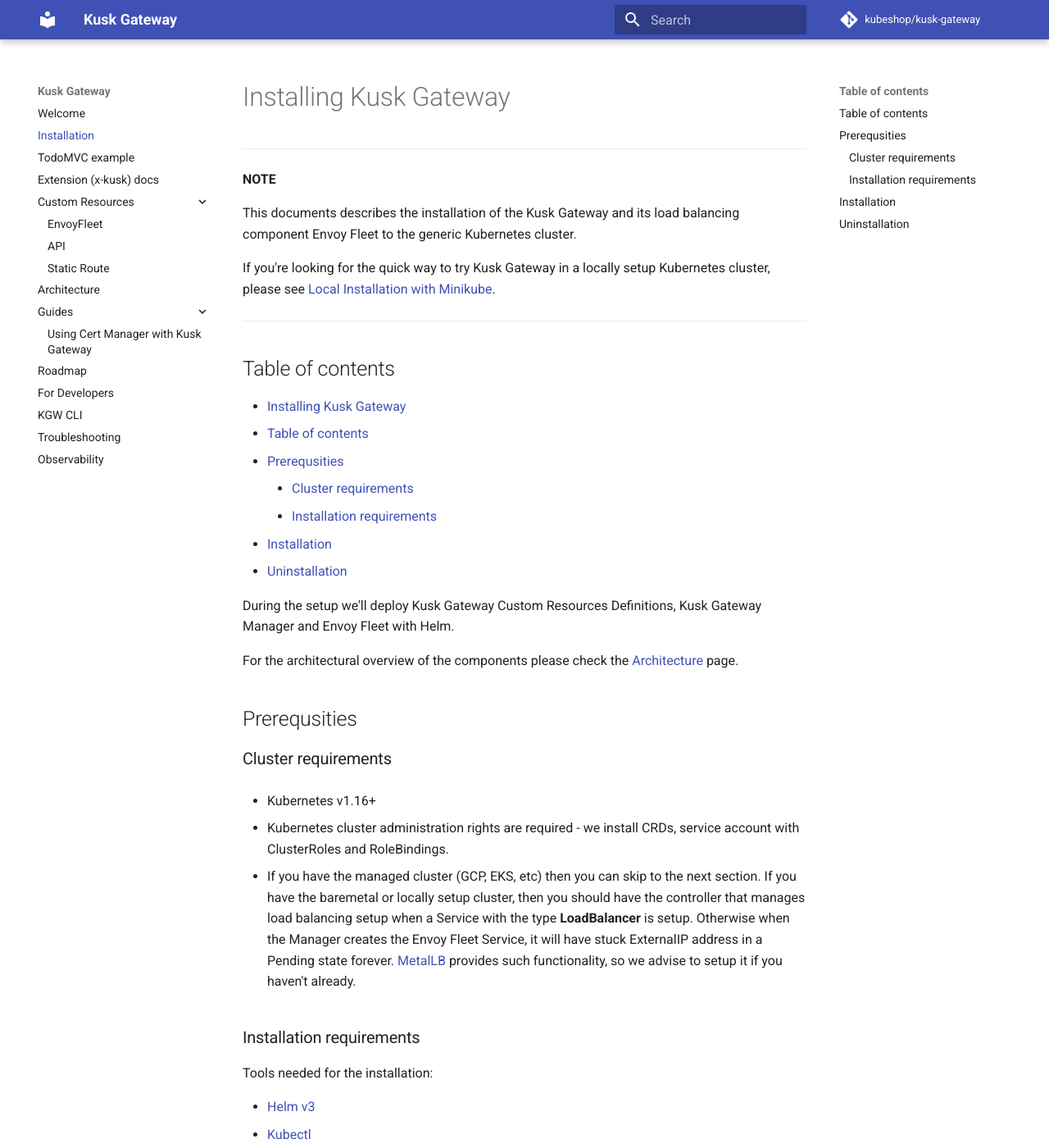
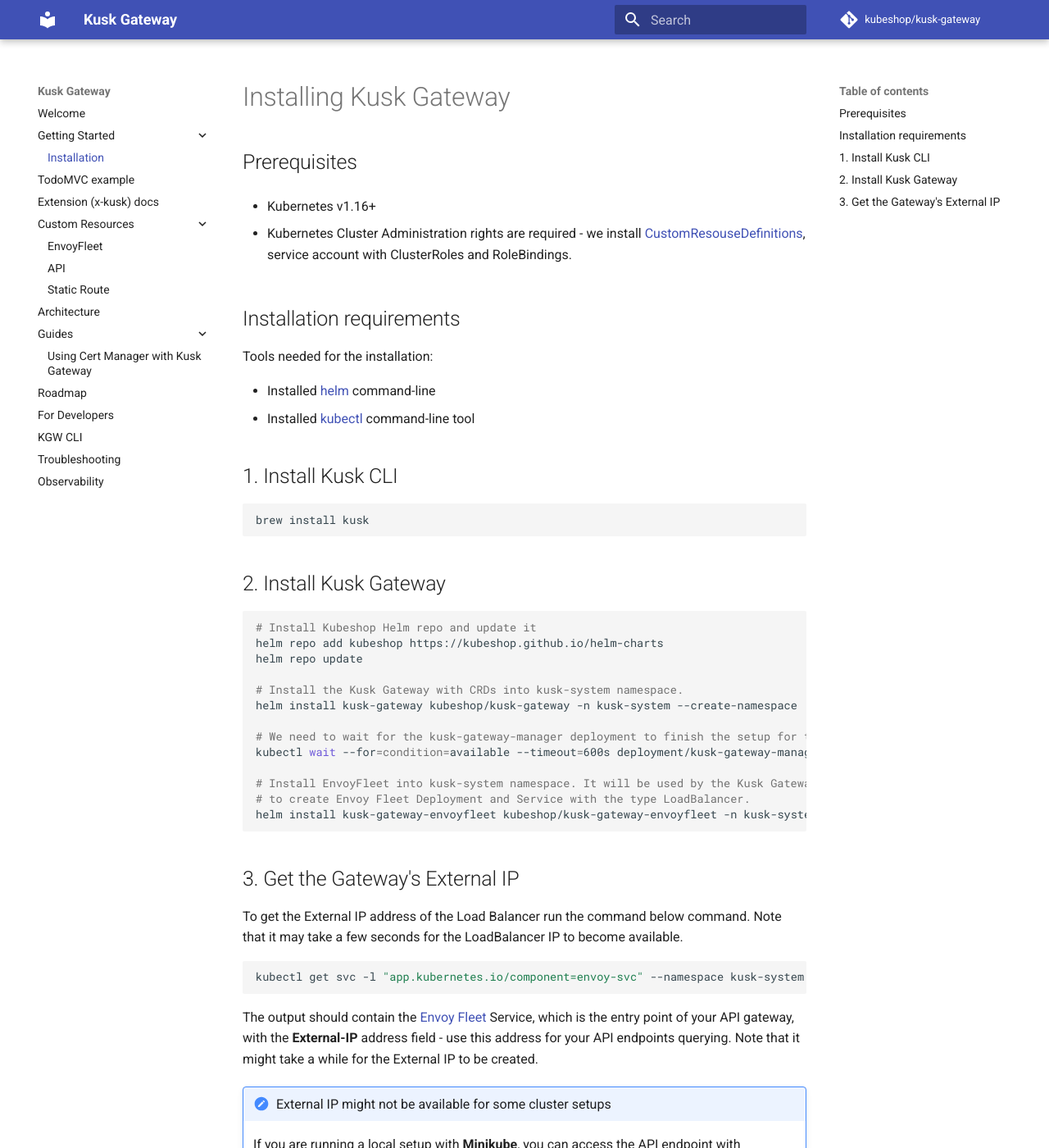
Before and after one commit to kubeshop/kusk-gateway, an MkDocs documentation site: the page built from docs/installation.md, in a window 1280 px wide and 1400 px high. Shown: the whole window at 82% size. Built offline with MkDocs 1.6.1 and Material for MkDocs 9.7.7, drawn with Linux system fonts in a browser that asks for light colours; comment, search, counter and statistics services are not loaded; some of the changed text lies outside the part shown.

Commit message:
Re-write installation guide (#285)

````diff
--- a/docs/installation.md
+++ b/docs/installation.md
@@ -1,57 +1,25 @@
 # Installing Kusk Gateway
 
----
-**NOTE**
-
-This documents describes the installation of the Kusk Gateway and its load balancing component Envoy Fleet to the generic Kubernetes cluster.
-
-If you're looking for the quick way to try Kusk Gateway in a locally setup Kubernetes cluster, please see [Local Installation with Minikube](local-installation.md).
-
----
-
-## Table of contents
-
-- [Installing Kusk Gateway](#installing-kusk-gateway)
-  - [Table of contents](#table-of-contents)
-  - [Prerequsities](#prerequsities)
-    - [Cluster requirements](#cluster-requirements)
-    - [Installation requirements](#installation-requirements)
-  - [Installation](#installation)
-  - [Uninstallation](#uninstallation)
-
-During the setup we'll deploy Kusk Gateway Custom Resources Definitions, Kusk Gateway Manager and Envoy Fleet with Helm.
-
-For the architectural overview of the components please check the [Architecture](arch.md) page.
-
-## Prerequsities
-
-### Cluster requirements
+## Prerequisites
 
 - Kubernetes v1.16+
 
-- Kubernetes cluster administration rights are required - we install CRDs, service account with ClusterRoles and RoleBindings.
+- Kubernetes Cluster Administration rights are required - we install [CustomResouseDefinitions](https://kubernetes.io/docs/concepts/extend-kubernetes/api-extension/custom-resources/#customresourcedefinitions), service account with ClusterRoles and RoleBindings.
 
-- If you have the managed cluster (GCP, EKS, etc) then you can skip to the next section.
-If you have the baremetal or locally setup cluster, then you should have the controller that manages load balancing setup when a Service with the type **LoadBalancer** is setup. Otherwise when the Manager creates the Envoy Fleet Service, it will have stuck ExternalIP address in a Pending state forever. [MetalLB](https://metallb.universe.tf/installation/) provides such functionality, so we advise to setup it if you haven't already.
-
-### Installation requirements
+## Installation requirements
 
 Tools needed for the installation:
 
-- [Helm v3](https://helm.sh/docs/intro/install/)
-- [Kubectl](https://kubernetes.io/docs/tasks/tools/)
+- Installed [helm](https://helm.sh/docs/intro/install/) command-line
+- Installed [kubectl](https://kubernetes.io/docs/tasks/tools/) command-line tool
 
-## Installation
+## 1. Install Kusk CLI
 
-We provide 2 Helm [charts](https://github.com/kubeshop/helm-charts):
+```sh
+brew install kusk
+```
 
-- **[kusk-gateway](https://github.com/kubeshop/helm-charts/tree/main/charts/kusk-gateway)** chart provides Custom Resources Definitions as well as the Kusk Gateway Manager (Operator) deployment. You can install only one such chart into a cluster.
-
-- **[kusk-gateway-envoyfleet](https://github.com/kubeshop/helm-charts/tree/main/charts/kusk-gateway-envoyfleet)** chart provides the EnvoyFleet Custom Resource installation, which is used to configure the gateway with KGW Manager. You can install multiple releases of fleets into a cluster.
-
-Container images are hosted on Docker Hub [Kusk-Gateway repository](https://hub.docker.com/r/kubeshop/kusk-gateway).
-
-The commands below will install Kusk Gateway and the "default" Envoy Fleet (LoadBalancer) in the recommended **kusk-system** namespace.
+## 2. Install Kusk Gateway
 
 ```sh
 # Install Kubeshop Helm repo and update it
@@ -69,33 +37,20 @@
 helm install kusk-gateway-envoyfleet kubeshop/kusk-gateway-envoyfleet -n kusk-system
 ```
 
-This concludes the installation.
-
-This Envoy fleet will be used for all further deployed API and StaticRoutes unless you want to create multiple sites with different IP addresses.
-In such a case install another release with a different name and/or namespace. Beware that you'll have to specify the fleet to bind to in your API/StaticRoutes after that.
+## 3. Get the Gateway's External IP
 
 To get the External IP address of the Load Balancer run the command below command. Note that it may take a few seconds for the LoadBalancer IP to become available.
 
 ```sh
-kubectl get svc -l "app.kubernetes.io/part-of=kusk-gateway,app.kubernetes.io/component=envoy-svc" --namespace kusk-system
+kubectl get svc -l "app.kubernetes.io/component=envoy-svc" --namespace kusk-system
 ```
 
-The output should contain the Envoy Fleet Service with the **External-IP** address field - use this address for your API endpoints querying.
+The output should contain the [Envoy Fleet](https://kubeshop.github.io/kusk-gateway/customresources/envoyfleet) Service, which is the entry point of your API gateway, with the **External-IP** address field - use this address for your API endpoints querying. Note that it might take a while for the External IP to be created.
 
-You can now deploy your API or Front applications to this cluster and configure access to them with [Custom Resources](customresources/index.md) or you can check the [ToDoMVC Example](todomvc.md) for the guidelines on how to do this.
+!!! note non-important "External IP might not be available for some cluster setups"
+
+    If you are running a local setup with **Minikube**, you can access the API endpoint with `minikube service kusk-gateway-envoyfleet -n kusk-system`
+
+    If you are running a **bare metal cluster**, consider installing [MetalLB](https://metallb.universe.tf) which creates External IP for LoadBalancer Service type in Kubernetes.
 
 In case of the problems please check the [Troubleshooting](troubleshooting.md) section.
-
-## Uninstallation
-
-The following command will uninstall Kusk Gateway with CRDs and the Envoy Fleet with their namespace.
-
-```sh
-# Delete releases
-
-helm delete kusk-gateway-envoyfleet -n kusk-system
-helm delete kusk-gateway -n kusk-system
-
-# Delete namespace too
-kubectl delete namespace kusk-system
-```
--- /dev/null
+++ b/docs/stylesheets/base.css
@@ -0,0 +1,12 @@
+p {
+  font-size: .8rem;
+}
+
+.md-typeset code {
+  font-size: .85em;
+}
+
+.md-typeset .admonition.non-important,
+.md-typeset .non-important .admonition-title {
+  font-weight: normal;
+}
--- a/mkdocs.yml
+++ b/mkdocs.yml
@@ -16,7 +16,8 @@
     - navigation.expand
 nav:
   - Welcome: index.md
-  - Installation: installation.md
+  - 'Getting Started':
+    - Installation: installation.md
   - TodoMVC example: todomvc.md
   - Extension (x-kusk) docs: extension.md
   - 'Custom Resources':
@@ -44,9 +45,15 @@
       documentation and whether users find what they're searching for. With your consent, you're helping us to make our
       documentation better.
 
+extra_css:
+  - stylesheets/base.css
+
 markdown_extensions:
   - pymdownx.highlight
   - pymdownx.superfences
   - pymdownx.inlinehilite
+  - admonition
+  - pymdownx.details
+  - pymdownx.superfences
 
 copyright: Copyright &copy; 2021 <a href="https://kubeshop.io">Kubeshop</a>
````
